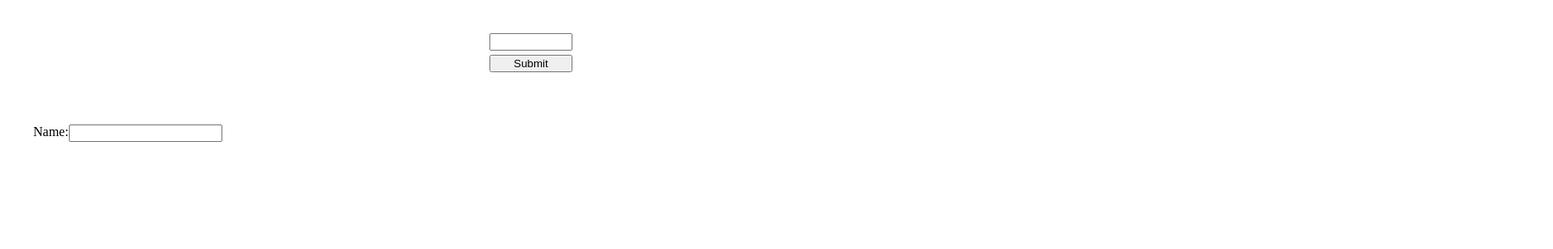
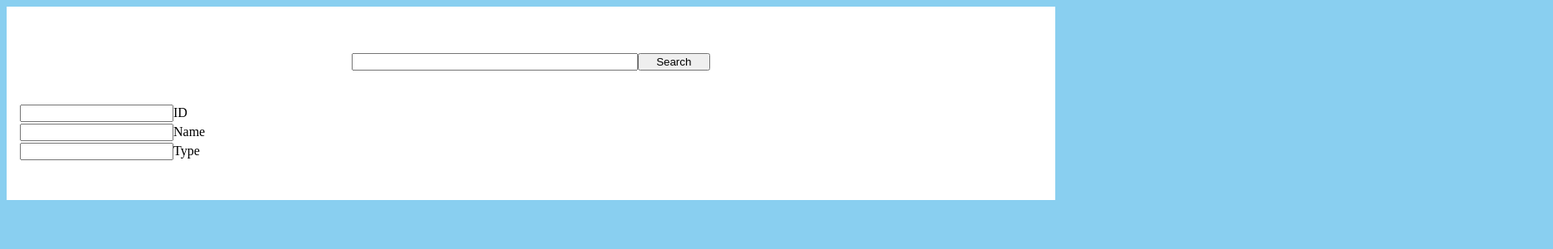
Before and after one commit to joemas08/pokemon-react-project, a React (Vite) app: page / in a window 1280 px wide. Shown: the top 300 px of the page at 83% size, 1872 px wide, since content can reach past the window. Built offline with nearby package versions, Linux system fonts and the light colour scheme.

Commit message:
search functional for id, name, type, sprite. Background color changes to type but has bug

```diff
--- a/index.html
+++ b/index.html
@@ -4,7 +4,7 @@
     <meta charset="UTF-8" />
     <link rel="icon" type="image/svg+xml" href="/vite.svg" />
     <meta name="viewport" content="width=device-width, initial-scale=1.0" />
-    <title>Vite + React + TS</title>
+    <title>Pokemon Project</title>
   </head>
   <body>
     <div id="root"></div>
--- a/package.json
+++ b/package.json
@@ -10,8 +10,10 @@
     "preview": "vite preview"
   },
   "dependencies": {
+    "axios": "^1.4.0",
     "react": "^18.2.0",
-    "react-dom": "^18.2.0"
+    "react-dom": "^18.2.0",
+    "react-helmet": "^6.1.0"
   },
   "devDependencies": {
     "@types/react": "^18.0.28",
--- a/src/App.css
+++ /dev/null
@@ -1,25 +0,0 @@
-.form {
-  max-width: 1280px;
-  margin: 0 auto;
-  padding: 2rem;
-}
-
-.searchInput {
-  display: flex;
-  flex-direction: column;
-  height: 100px;
-  width: 100px;
-  margin: auto;
-}
-
-.searchInput input {
-}
-
-.attributeList {
-  display: flex;
-  padding-top: 10px;
-}
-
-button {
-  margin-top: 5px;
-}
--- a/src/App.tsx
+++ b/src/App.tsx
@@ -1,26 +1,7 @@
-import { ChangeEvent, useState } from 'react'
-
-import './App.css'
+import { PokemonPage } from './PokemonPage'
 
 function App() {
-  const [searchPokemon, setSearchPokemon] = useState<string>('')
-
-  return (
-    <div className='form'>
-      <div className='searchInput'>
-        <input
-          onChange={(event: ChangeEvent<HTMLInputElement>): void =>
-            setSearchPokemon(event.target.value)
-          }
-        />
-        <button onClick={() => console.log(searchPokemon)}> Submit </button>
-      </div>
-      <div className='attributeList'>
-        <label htmlFor='Name'>Name:</label>
-        <input type='text' id='Name' />
-      </div>
-    </div>
-  )
+  return <PokemonPage />
 }
 
 export default App
--- /dev/null
+++ b/src/AttributeList.tsx
@@ -0,0 +1,30 @@
+import { useState } from 'react'
+
+interface Pokemon {
+  name: string
+  id: string
+  type: string
+  description: string
+  image: string
+}
+
+export const AttribueList = (props: Pokemon) => {
+  return (
+    <div className='attributeList'>
+      <img src={props.image}></img>
+      <div className='attribute'>
+        <input type='text' id='ID' readOnly={true} placeholder={props.id} />
+        <label htmlFor='ID'>ID</label>
+      </div>
+      <div className='attribute'>
+        <input type='text' id='Name' readOnly={true} placeholder={props.name} />
+        <label htmlFor='Name'>Name</label>
+      </div>
+      <div className='attribute'>
+        <input type='text' id='Type' readOnly={true} placeholder={props.type} />
+        <label htmlFor='Type'>Type</label>
+      </div>
+      <p>{props.description}</p>
+    </div>
+  )
+}
--- /dev/null
+++ b/src/PokemonPage.css
@@ -0,0 +1,50 @@
+:root {
+  background-color: rgba(137, 207, 240);
+}
+
+.form {
+  max-width: 1280px;
+  padding: 1rem;
+  background-color: white;
+}
+
+.searchInput {
+  display: flex;
+  flex-direction: row;
+  justify-content: center;
+  width: 35%;
+  height: 100px;
+  margin: auto;
+}
+
+.searchInput input {
+  margin: auto;
+  width: 400px;
+}
+
+.searchInput button {
+  margin: auto;
+  width: 100px;
+}
+
+.attributeList {
+  display: flex;
+  flex-direction: column;
+  flex-wrap: wrap;
+  max-width: 50%;
+  height: 100%;
+}
+
+.attribute {
+  padding-top: 2px;
+}
+
+.attributeList p {
+  margin-right: 100%;
+  width: 100%;
+  height: 100%;
+}
+
+img {
+  margin-right: 300%;
+}
--- /dev/null
+++ b/src/PokemonPage.tsx
@@ -0,0 +1,55 @@
+import { ChangeEvent, ImgHTMLAttributes, useState } from 'react'
+import { AttribueList } from './AttributeList'
+import Axios from 'axios'
+import Helmet from 'react-helmet'
+
+import './PokemonPage.css'
+
+export const PokemonPage = () => {
+  const [pokemon, setPokemon] = useState<string>('')
+  const [pokemonName, setPokemonName] = useState<string>('')
+  const [pokemonID, setPokemonID] = useState<string>('')
+  const [pokemonDescription, setPokemonDescription] = useState<string>('')
+  const [pokemonType, setPokemonType] = useState<string>('')
+  const [pokemonImage, setPokemonImage] = useState<string>('')
+  const [pokemonColor, setPokemonColor] = useState<string>('')
+
+  const sendPokemonRequest = (pokemon: string) => {
+    const url = `https://pokeapi.co/api/v2/pokemon/${pokemon}`
+
+    Axios.get(url).then((pokemon) => {
+      setPokemonName(pokemon.data.name)
+      setPokemonID(pokemon.data.id)
+      setPokemonType(pokemon.data.types[0].type.name)
+      setPokemonImage(pokemon.data.sprites.front_default)
+    })
+    const descriptionURL = `https://pokeapi.co/api/v2/pokemon-species/${pokemon}/`
+    Axios.get(descriptionURL).then((pokemon) => {
+      console.log(pokemon)
+      setPokemonDescription(pokemon.data.flavor_text_entries[2].flavor_text)
+      setPokemonColor(pokemon.data.color.name)
+    })
+    document.documentElement.style.setProperty('background-color', pokemonColor)
+  }
+  return (
+    <>
+      <div className='form'>
+        <div className='searchInput'>
+          <input
+            onChange={(event: ChangeEvent<HTMLInputElement>): void =>
+              setPokemon(event.target.value)
+            }
+          />
+          <button onClick={() => sendPokemonRequest(pokemon)}> Search </button>
+        </div>
+        <AttribueList
+          name={pokemonName}
+          id={pokemonID}
+          type={pokemonType}
+          description={pokemonDescription}
+          image={pokemonImage}
+        />
+      </div>
+    </>
+  )
+}
```
Also changed, not shown: 1 other file (tests, documents, lock files or other folders).
